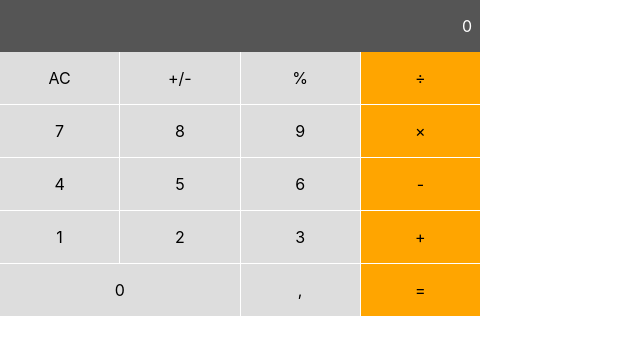
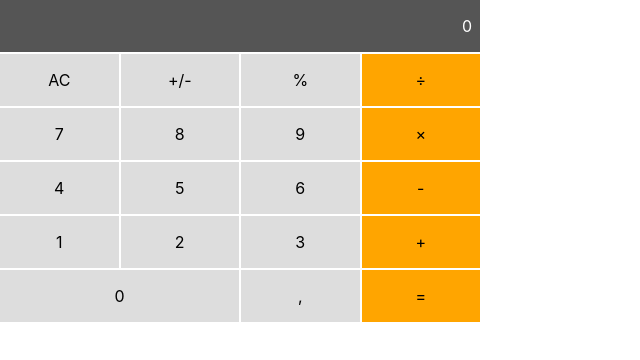
Before and after one commit to indigodavid/math-magicians, a React (Create React App) app: page / in a window 1280 px wide. Shown: the top 360 px of the page, without its empty margins (0-640 px from the left). Built offline with nearby package versions, Linux system fonts and the light colour scheme.

Commit message:
Increase margin and gap in CSS

```diff
--- a/src/App.css
+++ b/src/App.css
@@ -23,7 +23,7 @@ ul {
 #calculator-buttons {
   display: grid;
   grid-template-columns: repeat(4, 1fr);
-  gap: 1px;
+  gap: 2px;
   text-align: center;
 }
 
@@ -49,4 +49,5 @@ ul {
   background-color: #555;
   color: #fff;
   padding: 1rem 0.5rem;
+  margin-bottom: 2px;
 }
```
